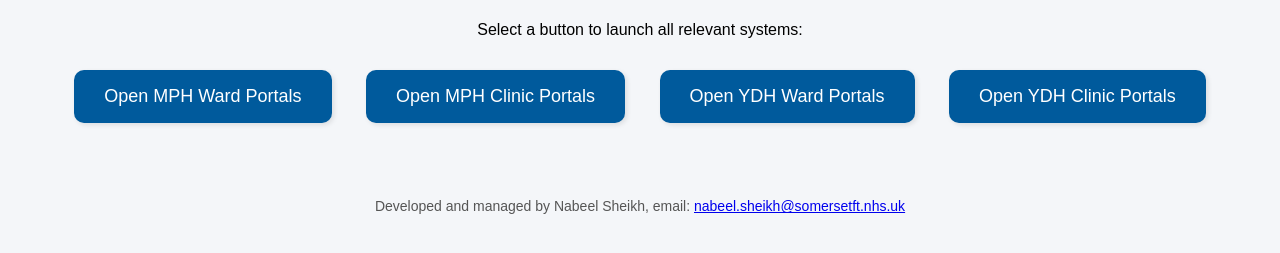
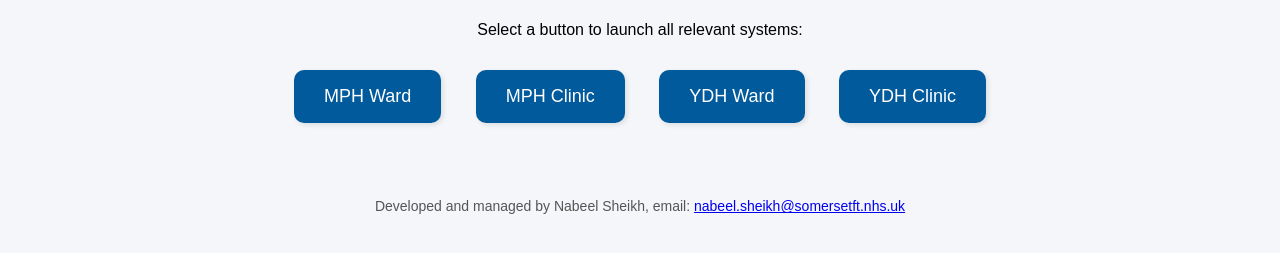
Before and after one commit to DNA-Oncologist/oncology-ward-links, a plain HTML site: page index.html in a window 1280 px wide. Shown: the part 145-398 px from the top of the page. Drawn offline with Linux system fonts and the light colour scheme.

Commit message:
Update index.html deleted stuff in the buttons

```diff
--- a/index.html
+++ b/index.html
@@ -40,10 +40,10 @@
   <h1>Oncology Quick Links</h1>
   <p>Select a button to launch all relevant systems:</p>
 
-  <button onclick="openMPHWardLinks()">Open MPH Ward Portals</button>
-  <button onclick="openMPHClinicLinks()">Open MPH Clinic Portals</button>
-  <button onclick="openYDHWardLinks()">Open YDH Ward Portals</button>
-  <button onclick="openYDHClinicLinks()">Open YDH Clinic Portals</button>
+  <button onclick="openMPHWardLinks()">MPH Ward</button>
+  <button onclick="openMPHClinicLinks()">MPH Clinic</button>
+  <button onclick="openYDHWardLinks()">YDH Ward</button>
+  <button onclick="openYDHClinicLinks()">YDH Clinic</button>
 
   <div class="disclaimer">
     Developed and managed by Nabeel Sheikh, email: <a href="mailto:nabeel.sheikh@somersetft.nhs.uk">nabeel.sheikh@somersetft.nhs.uk</a>
```
